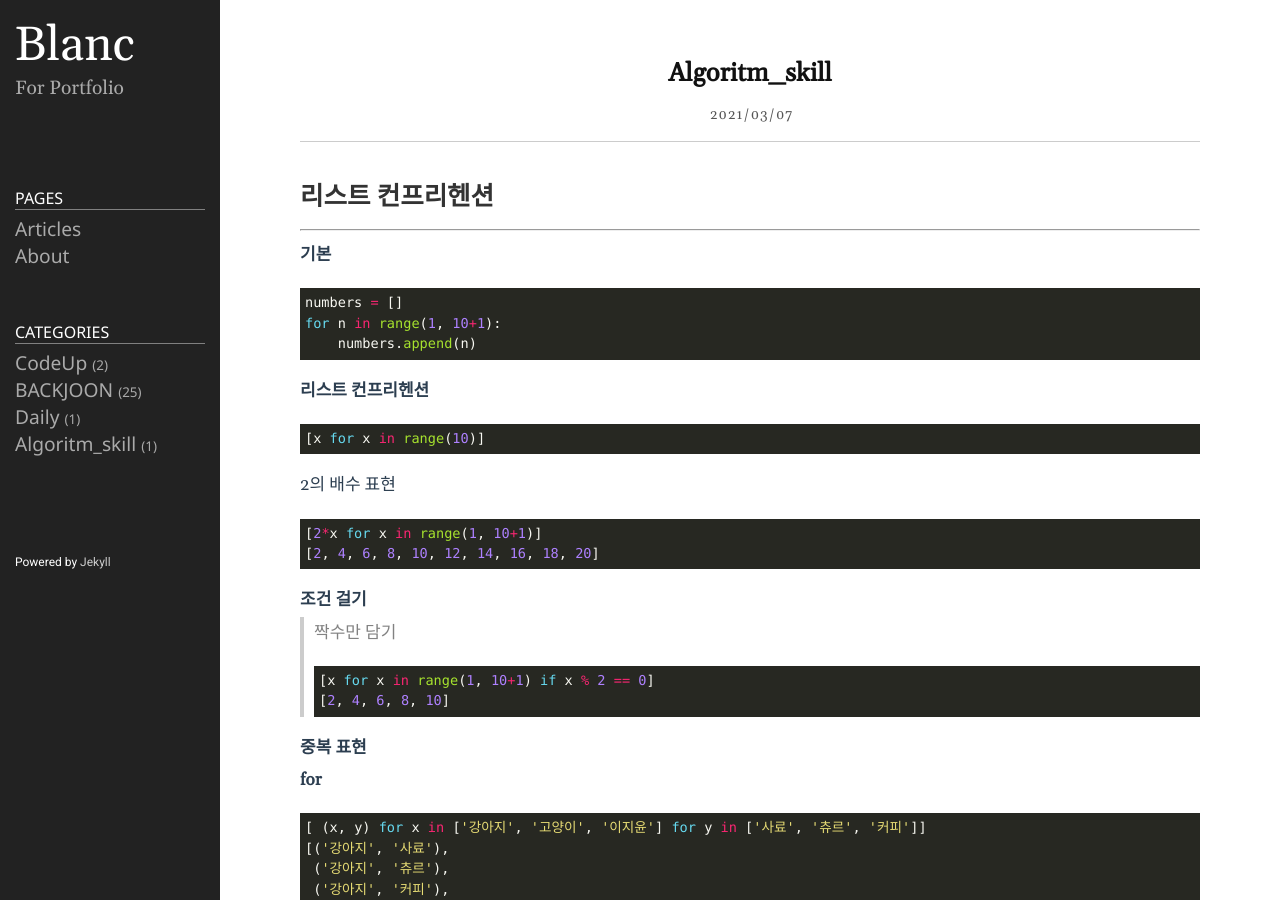
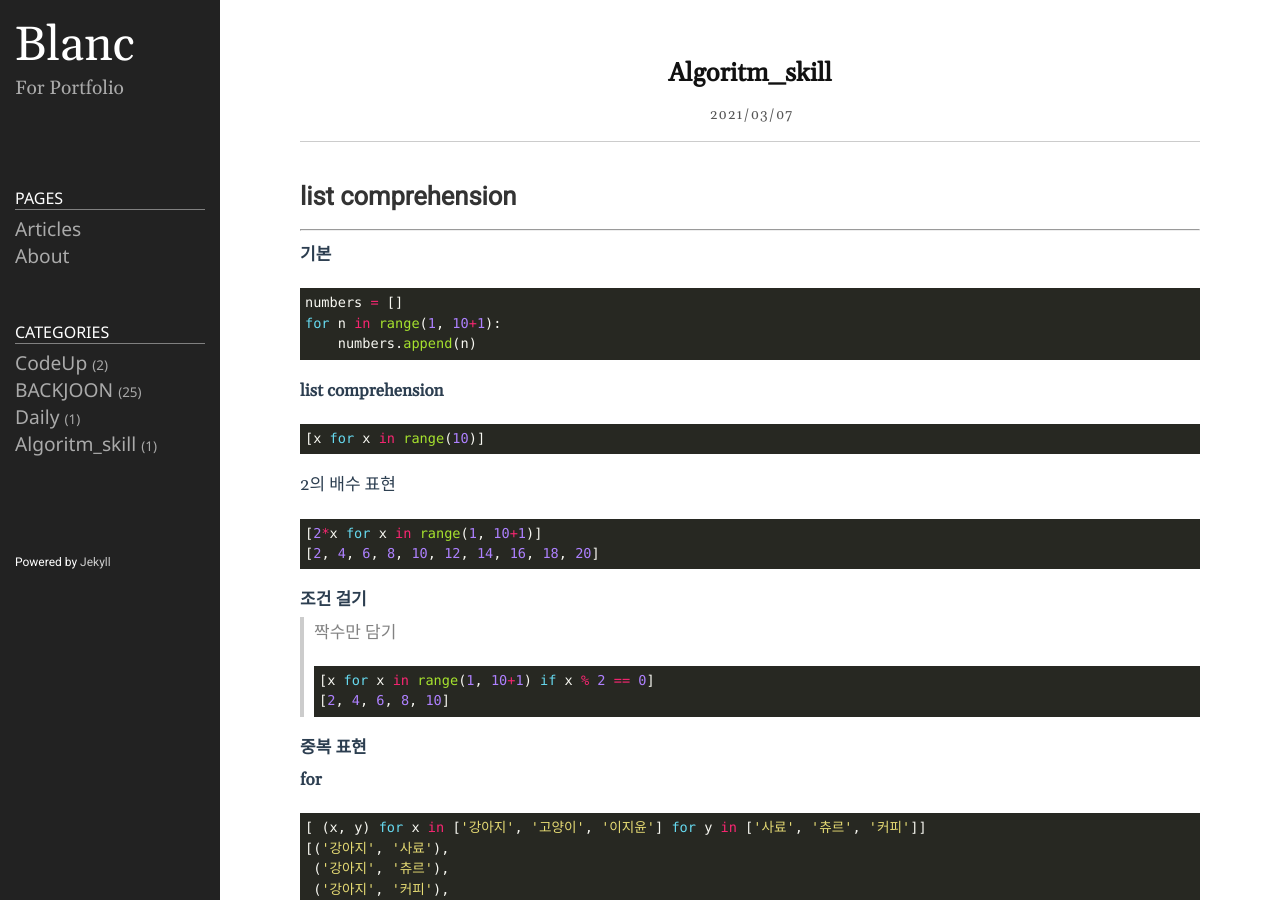
Before and after one commit to 1yoouoo/1yoouoo.gihub.io, a Jekyll site: the page built from _posts/ETC/2021-03-07-Algoritm_skill.md, in a window 1280 px wide and 900 px high. Built offline with Jekyll 4.4.1, drawn with Linux system fonts in a browser that asks for light colours.

Commit message:
Update 2021-03-07-Algoritm_skill.md

````diff
--- a/_posts/ETC/2021-03-07-Algoritm_skill.md
+++ b/_posts/ETC/2021-03-07-Algoritm_skill.md
@@ -5,7 +5,7 @@ date:   2021-03-07 10:08:00 +0900
 categories: Algoritm_skill
 ---
 
-## 리스트 컨프리헨션
+## list comprehension
 --------------------
 
 **기본**
@@ -15,7 +15,7 @@ for n in range(1, 10+1):
     numbers.append(n)
 ```
 
-**리스트 컨프리헨션**
+**list comprehension**
 ```python
 [x for x in range(10)]
 ```
````
